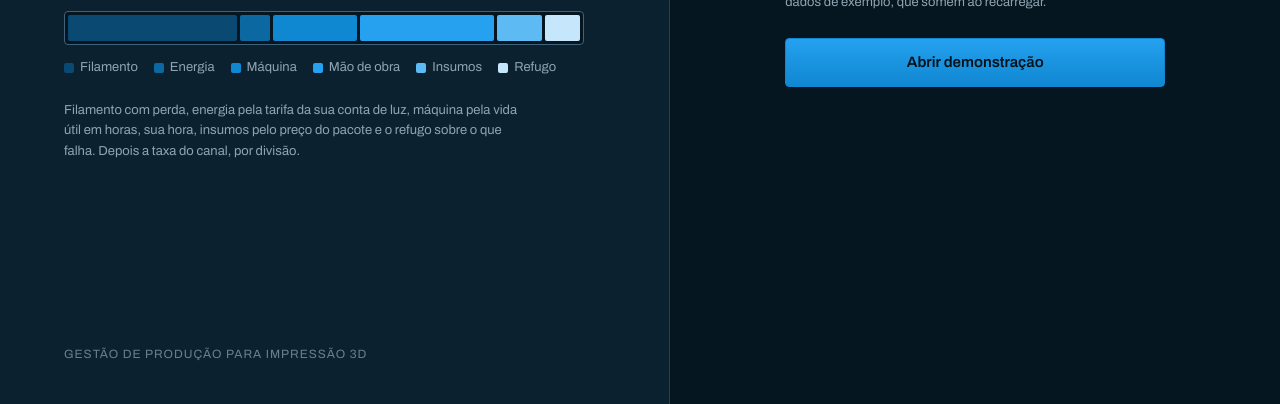
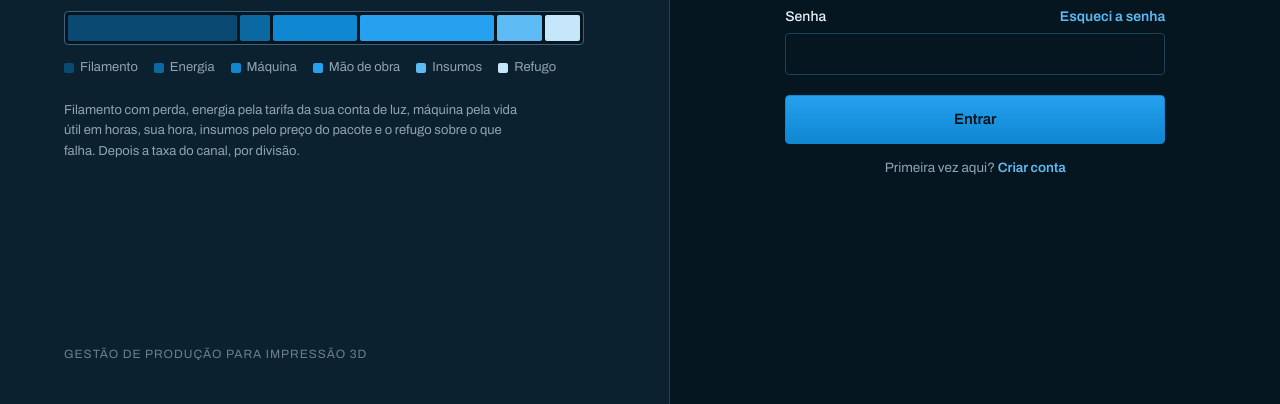
Before and after one commit to pedrocoutinho2/make3lab, a plain HTML site: page index.html in a window 1280 px wide. Shown: the part 396-800 px from the top of the page. Drawn offline with Linux system fonts and the light colour scheme; no server answers.

Commit message:
Update index.html

```diff
--- a/index.html
+++ b/index.html
@@ -23,8 +23,8 @@
    Deixando os dois vazios, o sistema abre em modo demonstração.
    --------------------------------------------------------------- */
 window.M3_CONFIG = {
-  supabaseUrl: '',
-  supabaseKey: ''
+  supabaseUrl: 'https://lvnavmtyselveozllcuy.supabase.co',
+  supabaseKey: 'https://lvnavmtyselveozllcuy.supabase.co'
 };
 </script>
 </head>
```
